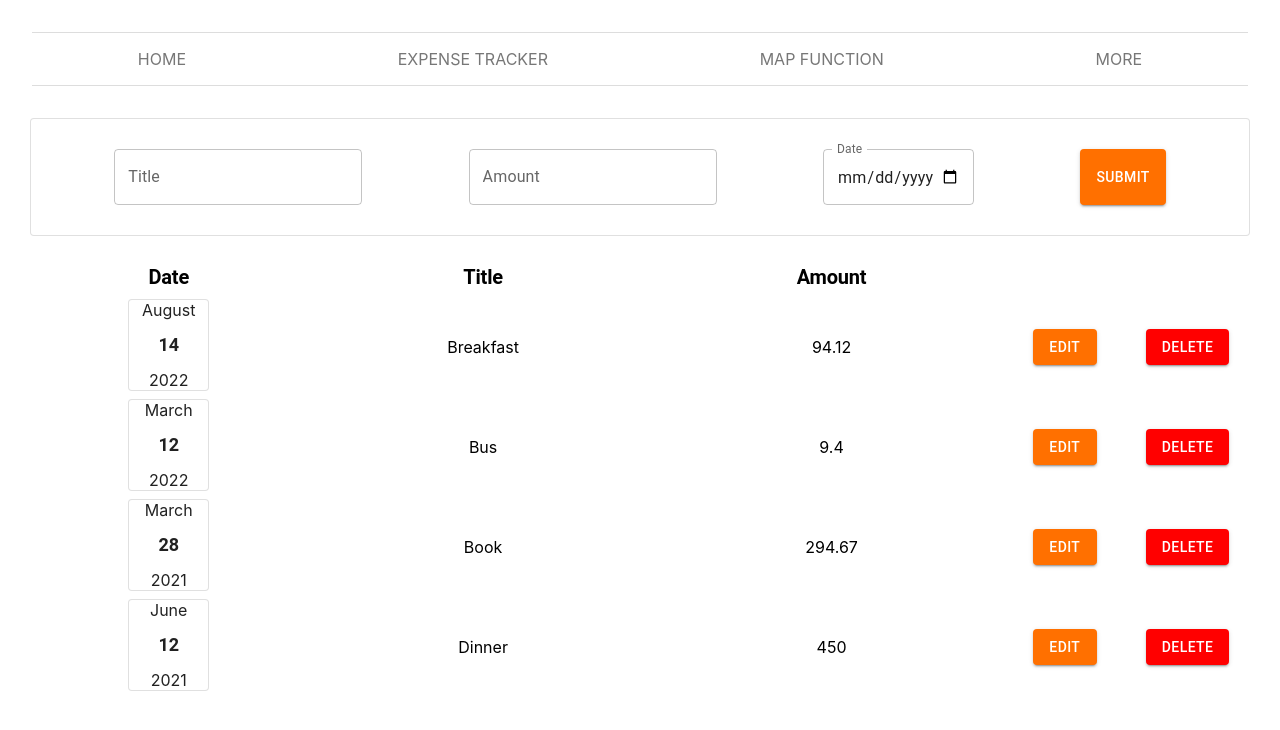
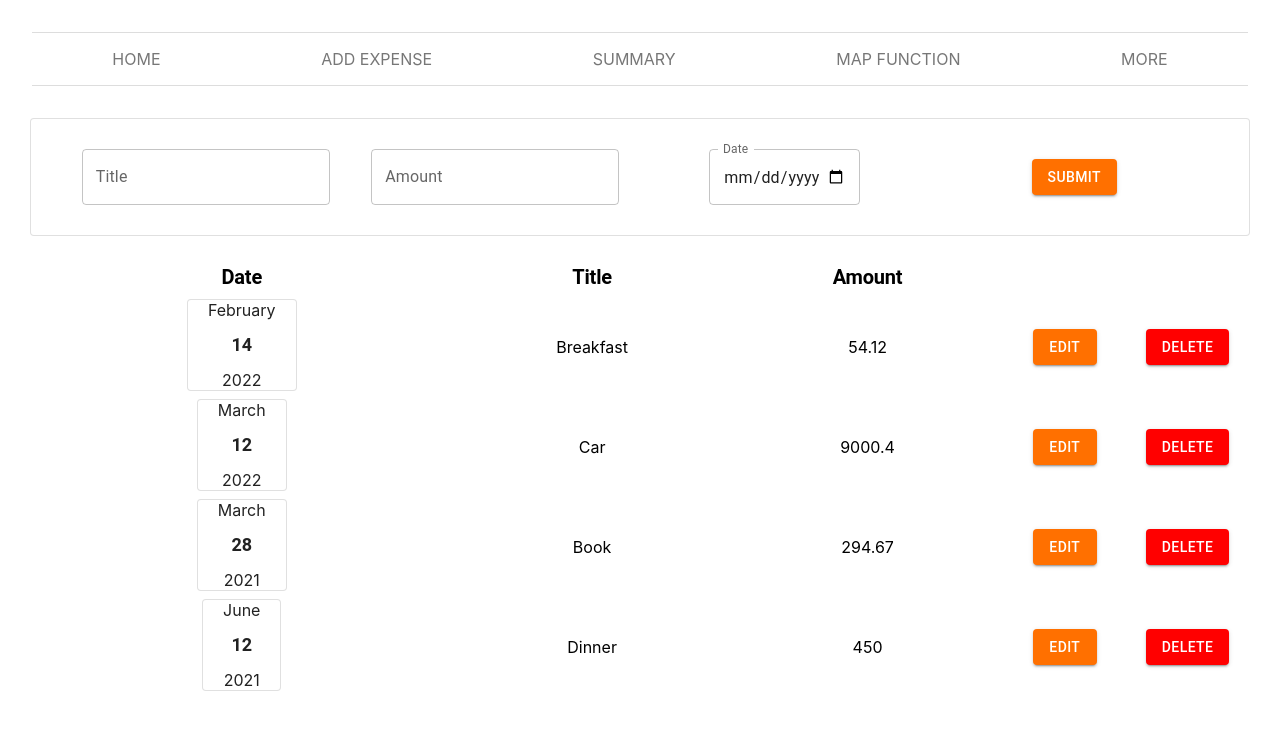
Before and after one commit to Siuhinnn/demo, a React (Create React App) app: page /expenses-tracker in a window 1280 px wide. Shown: the top 730 px of the page. Built offline with nearby package versions, Linux system fonts and the light colour scheme.

Commit message:
update expenses table

```diff
--- a/src/components/NavBar/config.js
+++ b/src/components/NavBar/config.js
@@ -3,9 +3,6 @@ export const navbarOptions = [
     name: "Home",
     link: "/",
   },
-  {
-    name: "Expense Tracker",
-    children: [
   {
     name: "Add Expense",
     link: "/expenses-tracker",
@@ -13,8 +10,6 @@ export const navbarOptions = [
   {
     name: "Summary",
     link: "/expenses-summary",
-      },
-    ],
   },
   {
     name: "Map Function",
--- a/src/components/NavBar/index.js
+++ b/src/components/NavBar/index.js
@@ -2,7 +2,7 @@ import { Link } from "react-router-dom";
 import { useState } from "react";
 
 import { navbarOptions } from "./config";
-import { NavBarStyle, MoblieNavBar } from "./style";
+import { NavBarStyle, MoblieNavBarStyle } from "./style";
 
 export default function NavBar() {
   const [isMoblieNavOpen, setMoblieNavOpen] = useState(false);
@@ -16,7 +16,7 @@ export default function NavBar() {
     setMoblieDropdown(!isMoblieDropdown);
   }
 
-  function renderNavbar() {
+  function renderNavbar(moblieDropdownHandler, moblieNavbarHandler) {
     return navbarOptions.map((option, index) => {
       if (option.children)
         return (
@@ -46,14 +46,19 @@ export default function NavBar() {
 
   return (
     <>
-      <MoblieNavBar isMoblieNavOpen={isMoblieNavOpen} isMoblieDropdown={isMoblieDropdown}>
+      <MoblieNavBarStyle
+        isMoblieNavOpen={isMoblieNavOpen}
+        isMoblieDropdown={isMoblieDropdown}
+      >
         <div onClick={moblieNavbarHandler}>
           <span></span>
           <span></span>
           <span></span>
         </div>
-        <div className="barWrapper">{renderNavbar()}</div>
-      </MoblieNavBar>
+        <div className="moblieNavBarWrapper">
+          {renderNavbar(moblieDropdownHandler, moblieNavbarHandler)}
+        </div>
+      </MoblieNavBarStyle>
       <NavBarStyle>{renderNavbar()}</NavBarStyle>
     </>
   );
--- a/src/components/NavBar/style.js
+++ b/src/components/NavBar/style.js
@@ -50,7 +50,7 @@ export const NavBarStyle = styled.div`
   }
 `;
 
-export const MoblieNavBar = styled.div`
+export const MoblieNavBarStyle = styled.div`
   display: none;
 
   @media (max-width: 768px) {
@@ -62,9 +62,9 @@ export const MoblieNavBar = styled.div`
       text-decoration: none;
     }
 
-    & .barWrapper {
+    & .moblieNavBarWrapper {
       display: none;
-      z-index: 1;
+      z-index: 100;
       ${(props) =>
         props.isMoblieNavOpen &&
         `
@@ -92,6 +92,7 @@ export const MoblieNavBar = styled.div`
               background: #5f5f5f;
               padding: 0;
               left: 0;
+              z-index: 101;
             `}
         }
       }
@@ -102,7 +103,7 @@ export const MoblieNavBar = styled.div`
       flex-flow: column;
       justify-content: center;
       margin: 1rem;
-      z-index: 2;
+      z-index: 101;
       & span {
         display: flex;
         width: 29px;
--- a/src/screens/Expenses/AddExpensesForm.js
+++ b/src/screens/Expenses/AddExpensesForm.js
@@ -1,6 +1,6 @@
 import { useContext } from "react";
 import { useForm, Controller } from "react-hook-form";
-import { TextField, Button, Card } from "@mui/material";
+import { TextField, Button, Card, Grid } from "@mui/material";
 
 import ExpensesContent from "static/ExpensesContent";
 
@@ -34,16 +34,17 @@ export default function AddExpensesForm() {
   return (
     <ExpensesContainer>
       <Card variant="outlined" className="addExpensesCard">
-        <form
-          onSubmit={handleSubmit(onSubmit, onError)}
-          className="addExpensesForm"
-        >
+        <form onSubmit={handleSubmit(onSubmit, onError)}>
+          <Grid container className="formGrid">
+            <Grid item sm={3} xs={12}>
               <Controller
                 name="title"
                 control={control}
                 rules={{ required: true }}
                 render={({ field }) => <TextField label="Title" {...field} />}
               />
+            </Grid>
+            <Grid item sm={3} xs={12}>
               <Controller
                 name="amount"
                 control={control}
@@ -57,6 +58,8 @@ export default function AddExpensesForm() {
                   />
                 )}
               />
+            </Grid>
+            <Grid item sm={3} xs={12}>
               <Controller
                 name="date"
                 control={control}
@@ -75,9 +78,13 @@ export default function AddExpensesForm() {
                   />
                 )}
               />
+            </Grid>
+            <Grid item sm={3} xs={12}>
               <Button type="submit" variant="contained">
                 Submit
               </Button>
+            </Grid>
+          </Grid>
         </form>
       </Card>
     </ExpensesContainer>
--- a/src/screens/Expenses/ExpensesTable/index.js
+++ b/src/screens/Expenses/ExpensesTable/index.js
@@ -39,10 +39,10 @@ export default function ExpensesTable() {
 
   function sortHandler(e) {
     const sortOrder =
-      e.target.id === sortField && order === "asc" ? "desc" : "asc";
-    setSortField(e.target.id);
+      e.currentTarget.id === sortField && order === "asc" ? "desc" : "asc";
+    setSortField(e.currentTarget.id);
     setOrder(sortOrder);
-    ctx.onSort(e.target.id, sortOrder);
+    ctx.onSort(e.currentTarget.id, sortOrder);
   }
 
   return (
--- a/src/screens/Expenses/style.js
+++ b/src/screens/Expenses/style.js
@@ -6,9 +6,12 @@ export const ExpensesContainer = styled.div`
     padding: 30px;
     justify-content: center;
   }
-  .addExpensesForm {
-    display: flex;
+  .formGrid {
     justify-content: space-around;
+    .MuiGrid-root{
+      text-align: center;
+      align-self: center;
+    }
   }
   .expensesTable {
     width: 100%;
@@ -17,7 +20,7 @@ export const ExpensesContainer = styled.div`
       cursor: pointer;
     }
     .dateCard {
-      width: 30%;
+      padding: 0 20px;
       display: inline-block;
     }
   }
--- a/src/static/ExpensesContent.js
+++ b/src/static/ExpensesContent.js
@@ -12,13 +12,13 @@ const DUMMY = [
   {
     id: "e1",
     title: "Breakfast",
-    amount: 94.12,
-    date: new Date(2022, 7, 14),
+    amount: 54.12,
+    date: new Date(2022, 1, 14),
   },
   {
     id: "e2",
-    title: "Bus",
-    amount: 9.4,
+    title: "Car",
+    amount: 9000.4,
     date: new Date(2022, 2, 12),
   },
   {
```
Lines whose indentation alone changed are shown as unchanged.
